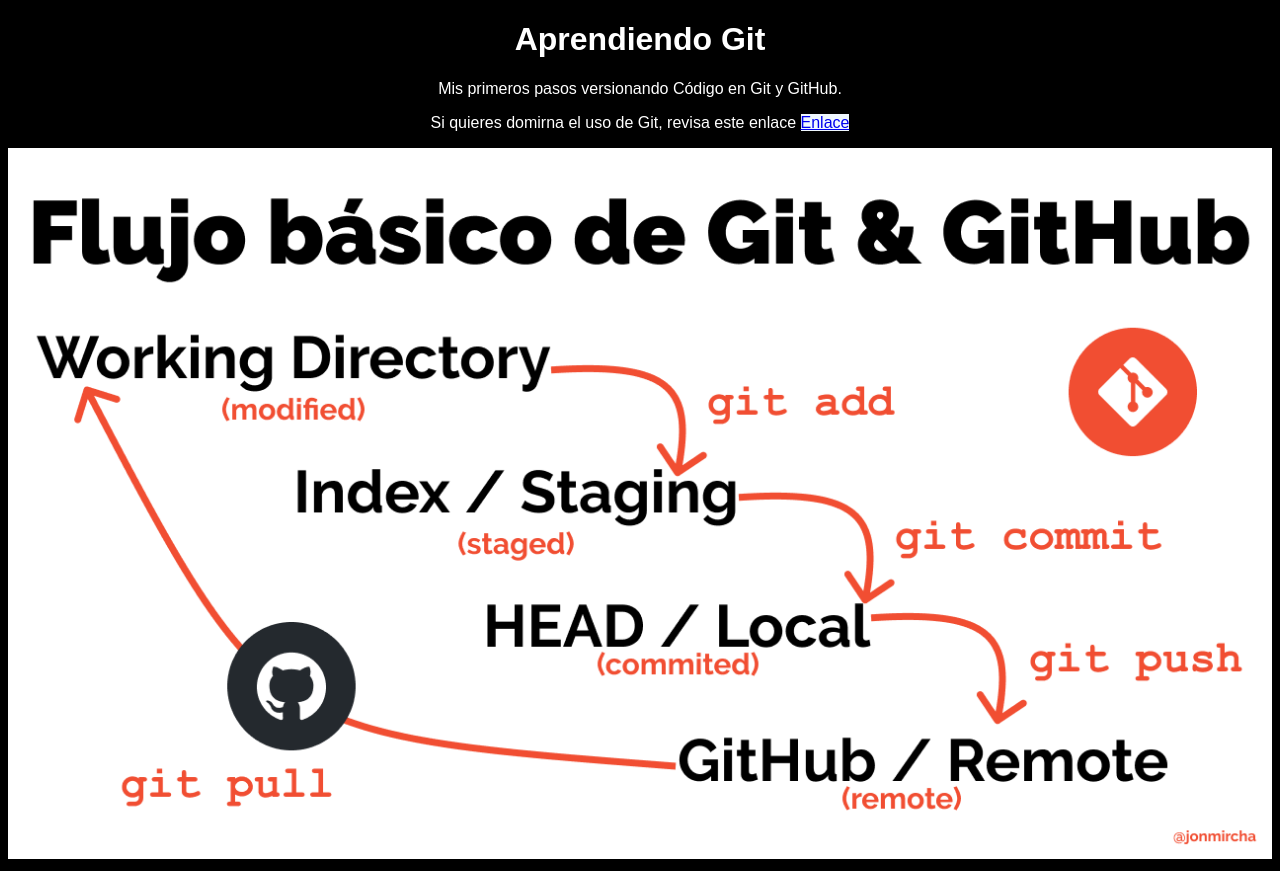
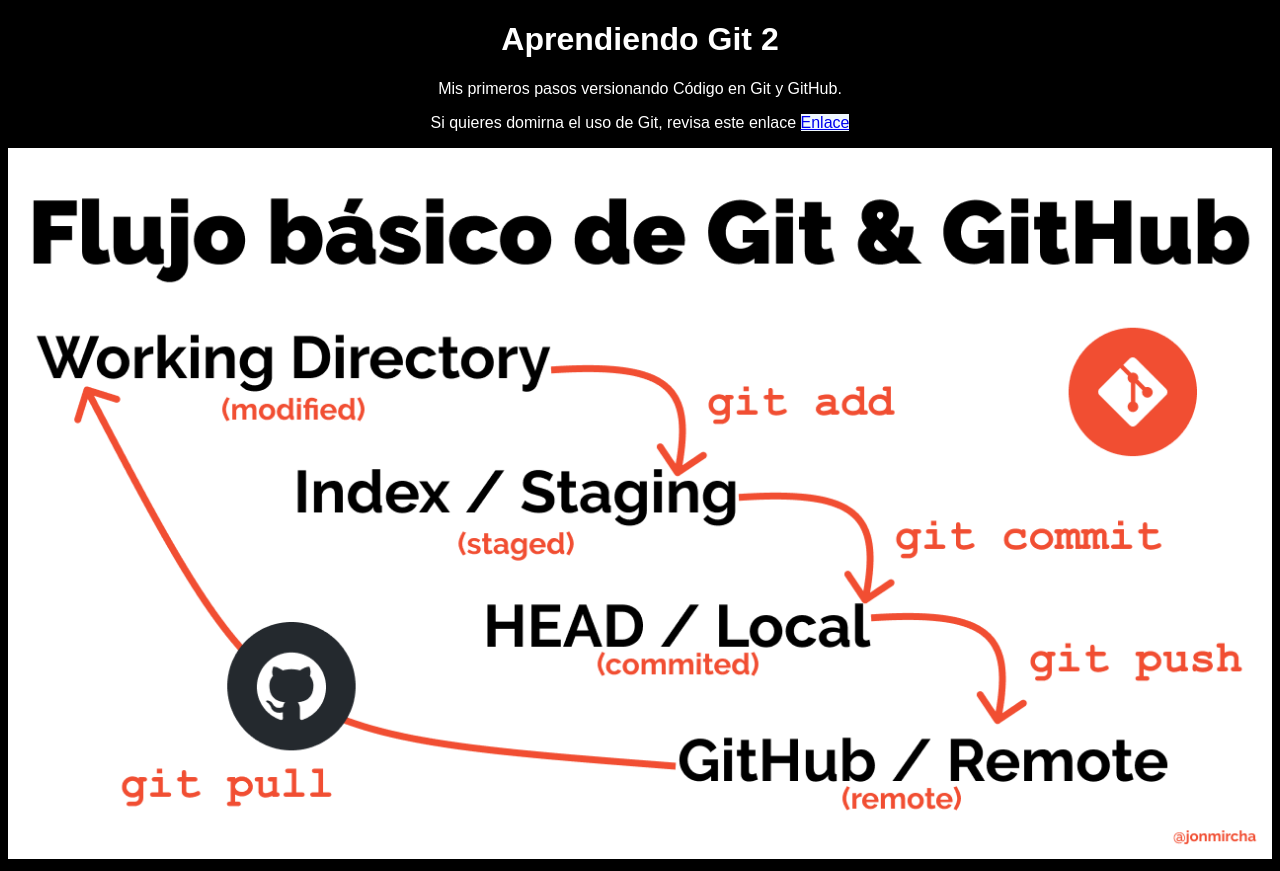
Before and after one commit to PetersonSSN/aprendiendo-git, a plain HTML site: page index.html in a window 1280 px wide. Drawn offline with Linux system fonts and the light colour scheme.

Commit message:
Ultima actualizacion

```diff
--- a/index.html
+++ b/index.html
@@ -7,7 +7,7 @@
     <link rel="stylesheet" href="style.css" />
   </head>
   <body>
-    <h1>Aprendiendo Git</h1>
+    <h1>Aprendiendo Git 2</h1>
     <p>
       Mis primeros pasos versionando Código en Git y GitHub.
     </p>
```
